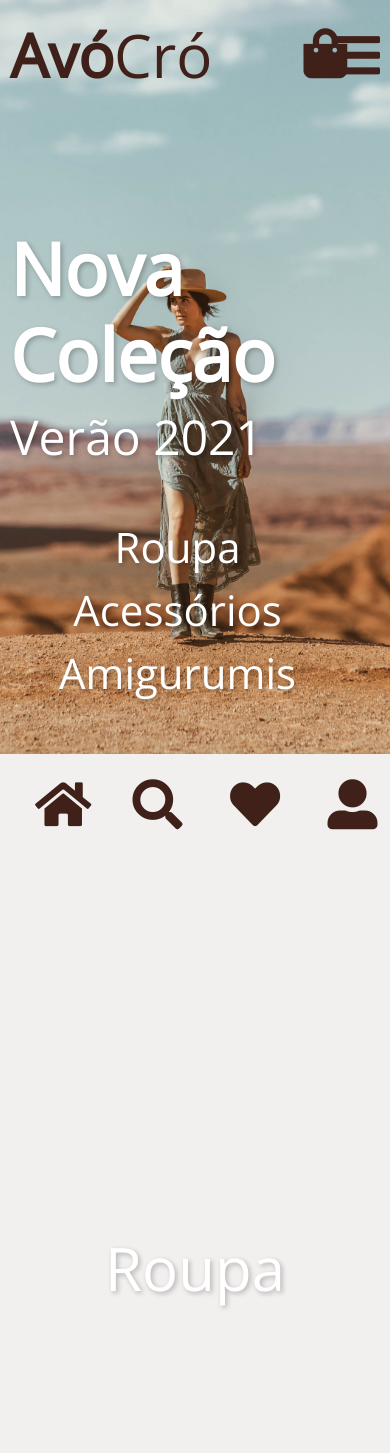
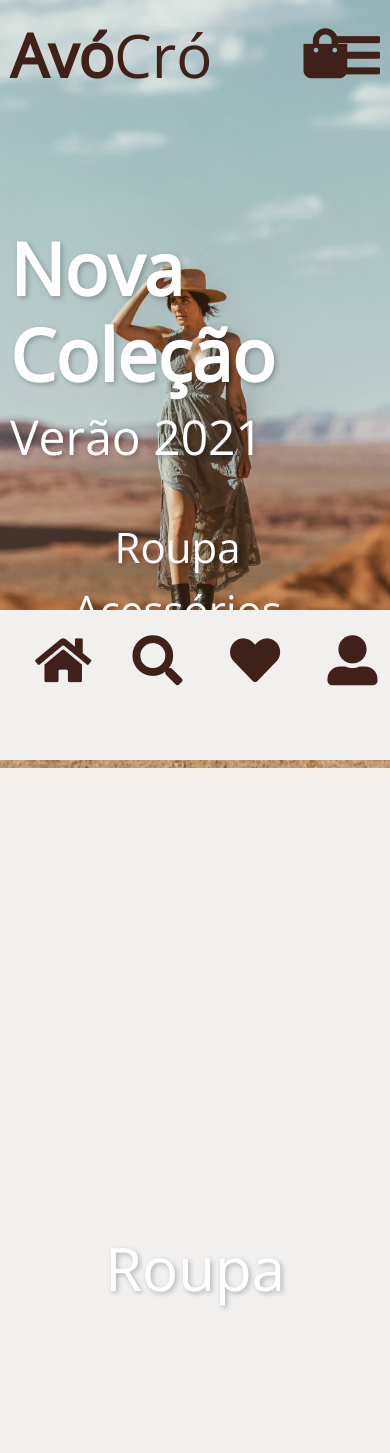
Before and after one commit to mariajardim/Avocro, a PHP site: page /index.php in a window 390 px wide. Shown: the top 1453 px of the page. Run offline with PHP 8.4, Linux system fonts and the light colour scheme; some libraries are stand-ins or nearby versions.

Commit message:
alteração menu mobile

```diff
--- a/css/style.css
+++ b/css/style.css
@@ -132,12 +132,12 @@
 
         #header .menufixo {
             display: block;
-    /* position: fixed; */
-    display: flex;
-    height: 100vh;
-    width: 100%;
-    /* margin-top: 610px; */
-    align-items: flex-end;
+            position: fixed;
+            /* display: flex; */
+            height: 100vh;
+            width: 100%;
+            margin-top: 610px;
+            align-items: flex-end;
 }
 
 
```
